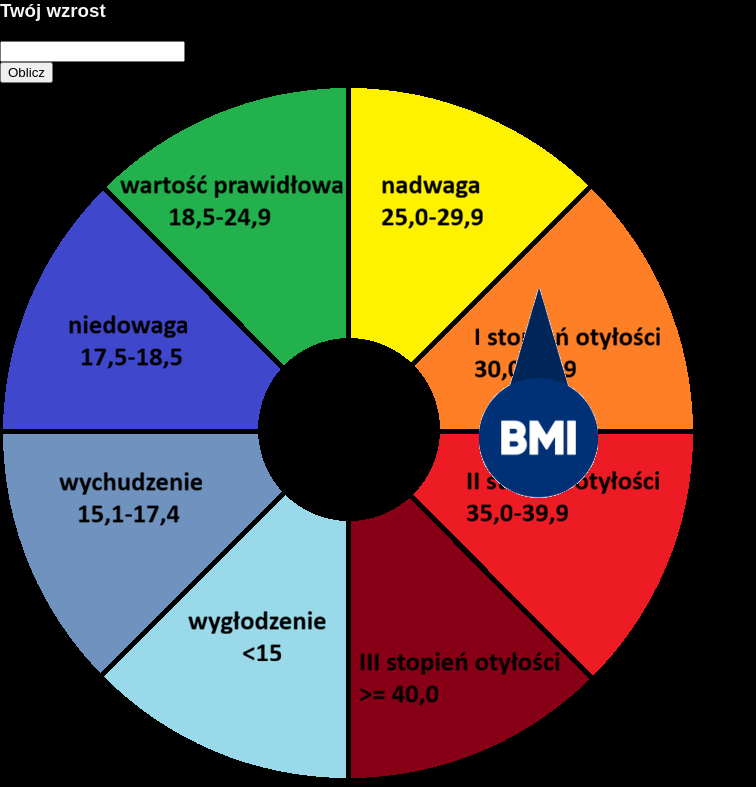
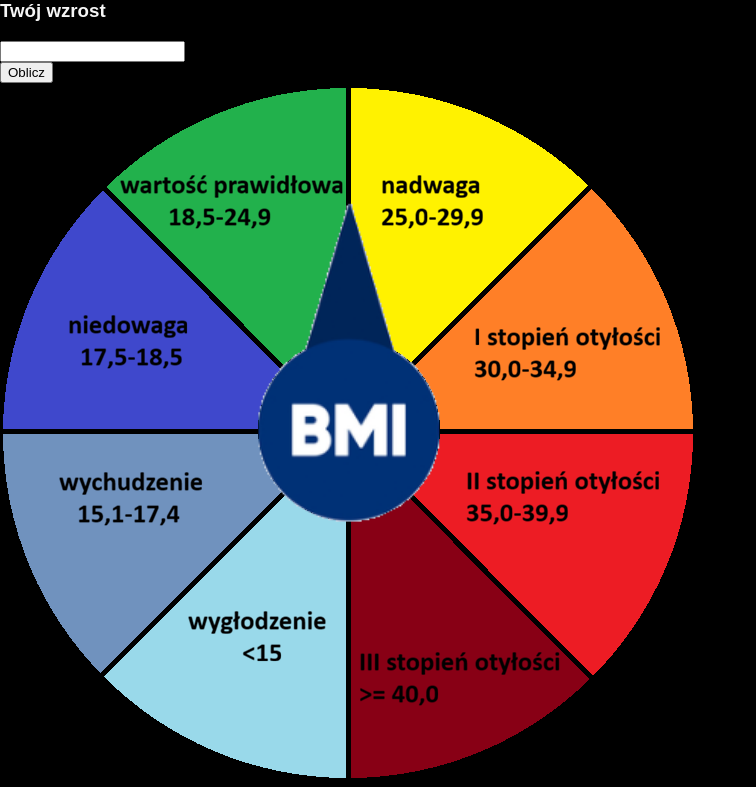
Before and after one commit to lon40seminarium-kotzian-oskar/lon40seminarium-kotzian-oskar-ale-moze-dziala, a Django app: page /bmi/ in a window 1280 px wide. Shown: the part 215-1002 px from the top of the page, without its empty margins (0-756 px from the left). Run offline with Django 5.2, Linux system fonts and the light colour scheme; data that the repository does not hold is empty.

Commit message:
dodane bmi v8

```diff
--- a/bmi/static/bmi/style.css
+++ b/bmi/static/bmi/style.css
@@ -1,10 +1,12 @@
 .container {
     position: relative;
 }
+
 .image2 {
     position: absolute;
-    left: 318px;
-    top: 195px;
+    left: 128px;
+    top: 190px;
+    scale: 1.52;
     transition: 200ms;
 }
 
```
